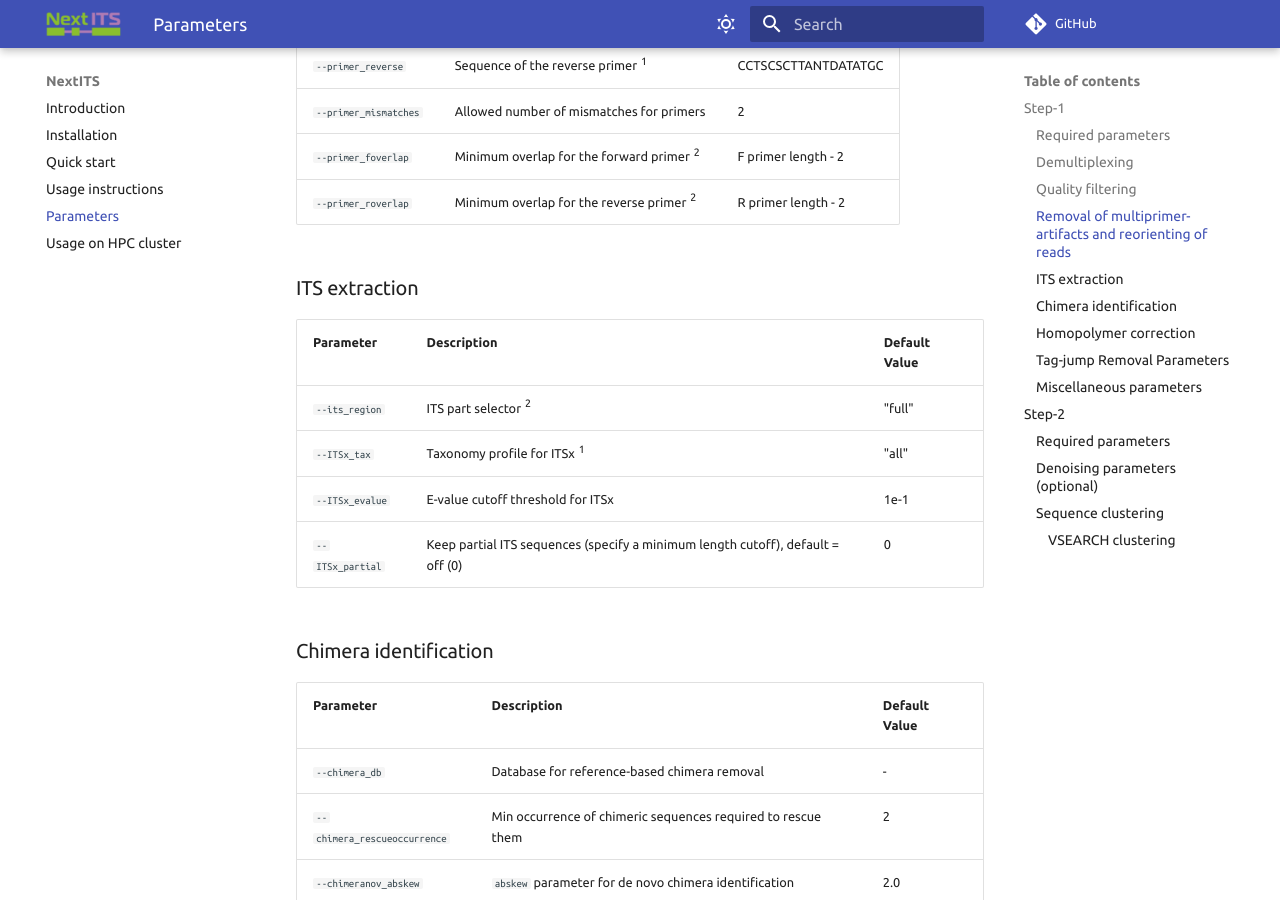
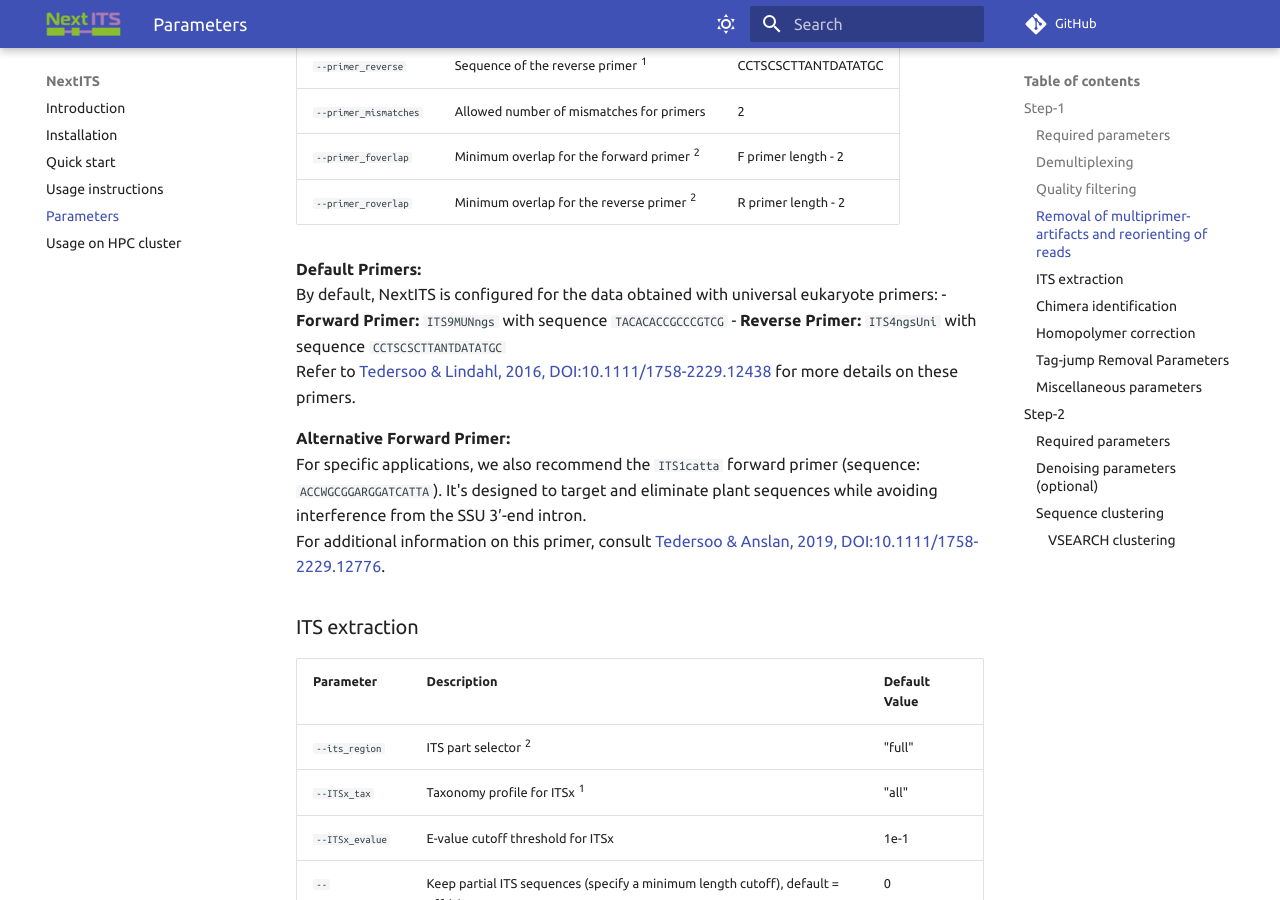
Before and after one commit to Next-ITS/nextits.github.io, an MkDocs documentation site: the page built from docs/parameters.md, in a window 1280 px wide and 900 px high, scrolled down 1720 px. Built offline with MkDocs 1.6.1 and Material for MkDocs 9.7.7, drawn with Linux system fonts in a browser that asks for light colours; comment, search, counter and statistics services are not loaded.

Commit message:
params - info about default primers

```diff
--- a/docs/parameters.md
+++ b/docs/parameters.md
@@ -56,6 +56,17 @@ In addition to this, individual processes within the pipeline can be fine-tuned
 | `--primer_mismatches` | Allowed number of mismatches for primers   | 2                   |
 | `--primer_foverlap`   | Minimum overlap for the forward primer ^2^ | F primer length - 2 |
 | `--primer_roverlap`   | Minimum overlap for the reverse primer ^2^ | R primer length - 2 |
+
+**Default Primers:**
+By default, NextITS is configured for the data obtained with universal eukaryote primers:
+- **Forward Primer:** `ITS9MUNngs` with sequence `TACACACCGCCCGTCG`
+- **Reverse Primer:** `ITS4ngsUni` with sequence `CCTSCSCTTANTDATATGC`
+Refer to [Tedersoo & Lindahl, 2016, DOI:10.1111/1758-2229.12438](https://ami-journals.onlinelibrary.wiley.com/doi/10.1111/1758-2229.12438) for more details on these primers.
+
+**Alternative Forward Primer:**
+For specific applications, we also recommend the `ITS1catta` forward primer (sequence: `ACCWGCGGARGGATCATTA`).
+It's designed to target and eliminate plant sequences while avoiding interference from the SSU 3′-end intron.
+For additional information on this primer, consult [Tedersoo & Anslan, 2019, DOI:10.1111/1758-2229.12776](https://ami-journals.onlinelibrary.wiley.com/doi/10.1111/1758-2229.12776).
 
 ### ITS extraction
 
```
